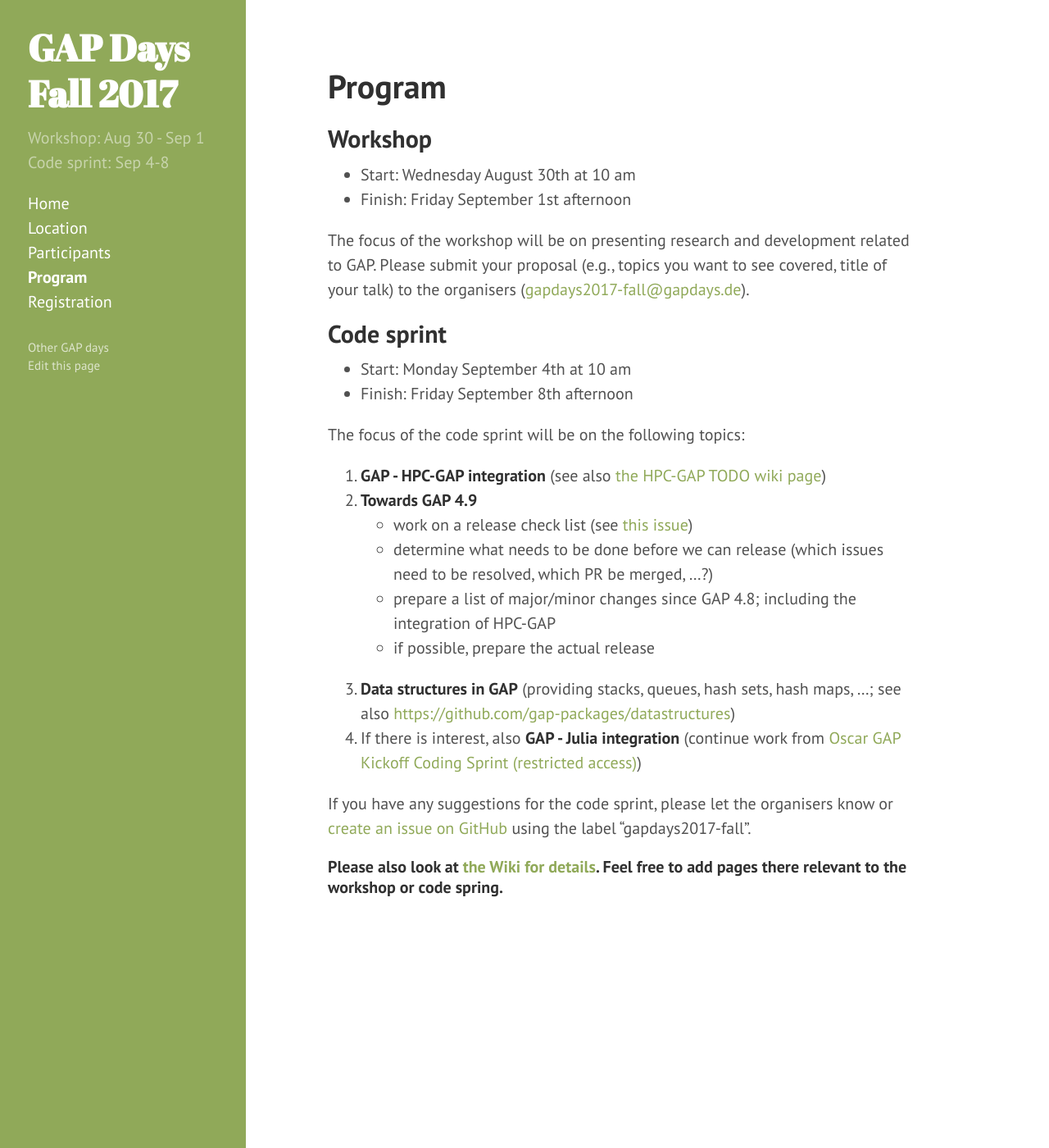
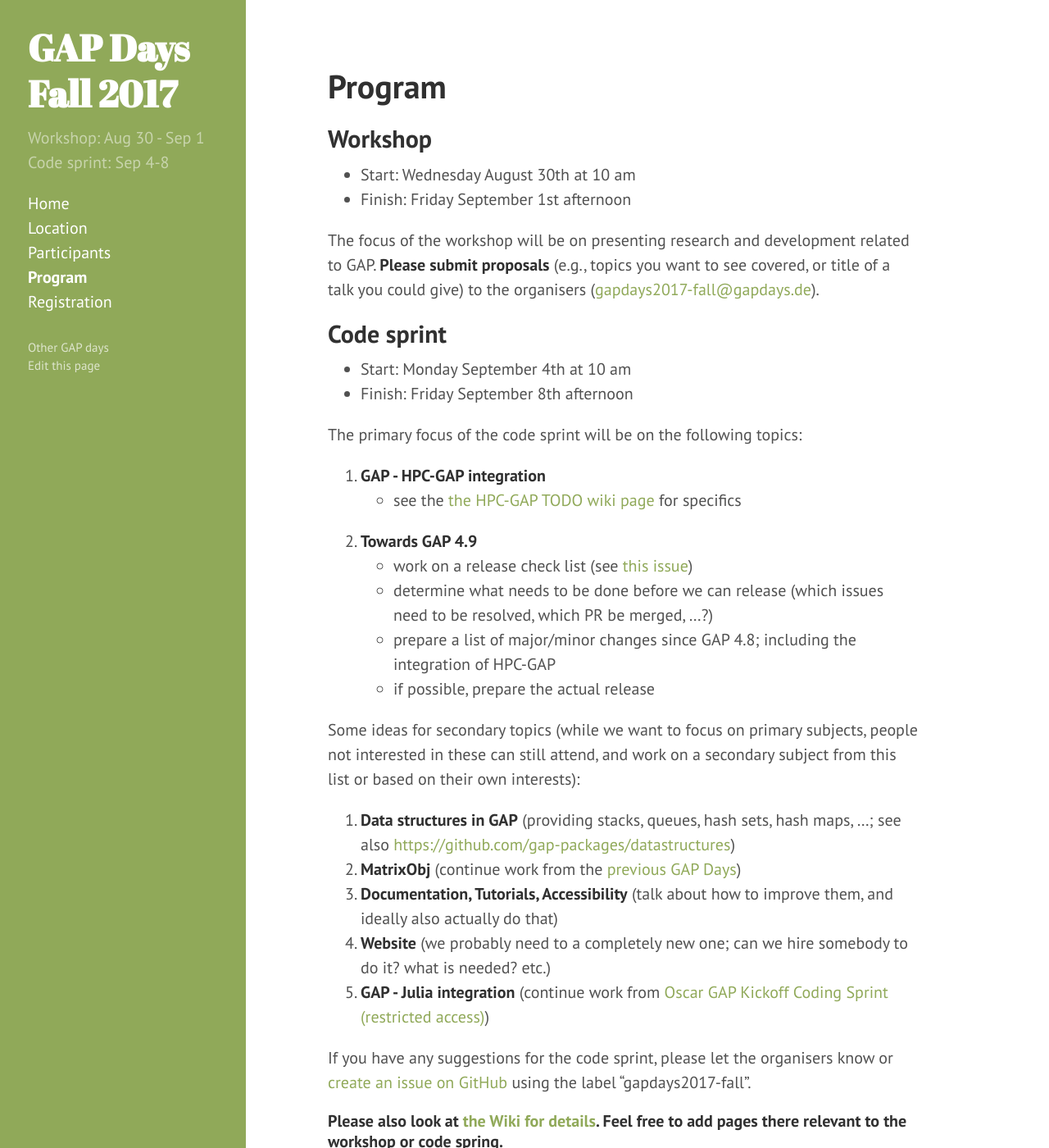
Before and after one commit to lbfm-rwth/gap-in-algebraic-research-2018, a Jekyll site: the page built from program.md, in a window 1280 px wide and 1400 px high. Shown: the whole window at 82% size. Built offline with Jekyll 4.4.1, drawn with Linux system fonts in a browser that asks for light colours.

Commit message:
Update topics again

```diff
--- a/program.md
+++ b/program.md
@@ -8,22 +8,29 @@ title: Program
 * Start: Wednesday August 30th at 10 am
 * Finish: Friday September 1st afternoon
 
-The focus of the workshop will be on presenting research and development related to GAP. Please submit your proposal (e.g., topics you want to see covered, title of your talk) to the organisers (<gapdays2017-fall@gapdays.de>).
+The focus of the workshop will be on presenting research and development related to GAP. __Please submit proposals__ (e.g., topics you want to see covered, or title of a talk you could give) to the organisers (<gapdays2017-fall@gapdays.de>).
 
 ## Code sprint
 * Start: Monday September 4th at 10 am
 * Finish: Friday September 8th afternoon
 
-The focus of the code sprint will be on the following topics:
+The primary focus of the code sprint will be on the following topics:
 
-1. __GAP - HPC-GAP integration__ (see also [the HPC-GAP TODO wiki page](https://github.com/gap-system/gap/wiki/HPC-GAP-TODO))
+1. __GAP - HPC-GAP integration__
+  - see the [the HPC-GAP TODO wiki page](https://github.com/gap-system/gap/wiki/HPC-GAP-TODO) for specifics
 2. __Towards GAP 4.9__
   - work on a release check list (see [this issue](https://github.com/gap-system/gap/issues/1477))
   - determine what needs to be done before we can release (which issues need to be resolved, which PR be merged, ...?)
   - prepare a list of major/minor changes since GAP 4.8; including the integration of HPC-GAP
   - if possible, prepare the actual release
+
+Some ideas for secondary topics (while we want to focus on primary subjects, people not interested in these can still attend, and work on a secondary subject from this list or based on their own interests):
+
 3. __Data structures in GAP__ (providing stacks, queues, hash sets, hash maps, ...; see also <https://github.com/gap-packages/datastructures>)
-4. If there is interest, also __GAP - Julia integration__ (continue work from [Oscar GAP Kickoff Coding Sprint (restricted access)](https://github.com/oscar-system/OSCAR/wiki/Oscar-GAP-Kickoff-Coding-Sprint))
+4. __MatrixObj__ (continue work from the [previous GAP Days](http://gapdays.de/gapdays2017-spring/10_topic/))
+5. __Documentation, Tutorials, Accessibility__ (talk about how to improve them, and ideally also actually do that)
+6. __Website__ (we probably need to a completely new one; can we hire somebody to do it? what is needed? etc.)
+4. __GAP - Julia integration__ (continue work from [Oscar GAP Kickoff Coding Sprint (restricted access)](https://github.com/oscar-system/OSCAR/wiki/Oscar-GAP-Kickoff-Coding-Sprint))
 
 If you have any suggestions for the code sprint, please let the organisers know or [create an issue on GitHub](https://github.com/gap-system/gap/issues) using the label "gapdays2017-fall".
 
```
